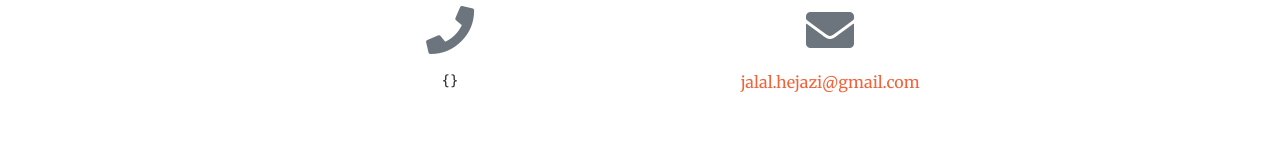
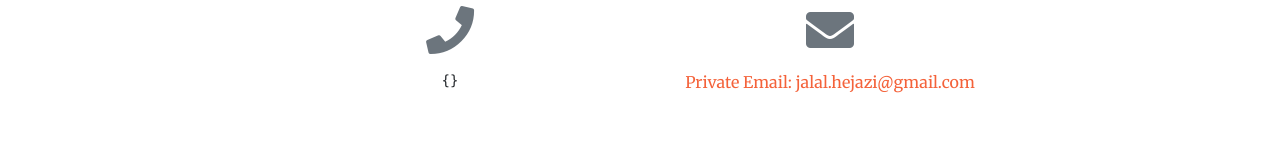
Before and after one commit to Jalalhejazi/angular-automation-2022, an Angular app: page /contact in a window 1280 px wide. Shown: the part 1107-1267 px from the top of the page. Built offline with nearby package versions, Linux system fonts and the light colour scheme.

Commit message:
fix/mail

```diff
--- a/src/app/contact/contact.component.html
+++ b/src/app/contact/contact.component.html
@@ -14,7 +14,7 @@
         </div>
         <div class="col-lg-4 mr-auto text-center">
             <i class="fas fa-envelope fa-3x mb-3 text-muted"></i>
-            <a class="d-block" href="mailto:jalal.hejazi@gmail.com">jalal.hejazi@gmail.com</a>
+            <a class="d-block" href="mailto:jalal.hejazi@gmail.com"> Private Email:  jalal.hejazi@gmail.com</a>
         </div>
         </div>
     </div>
```
